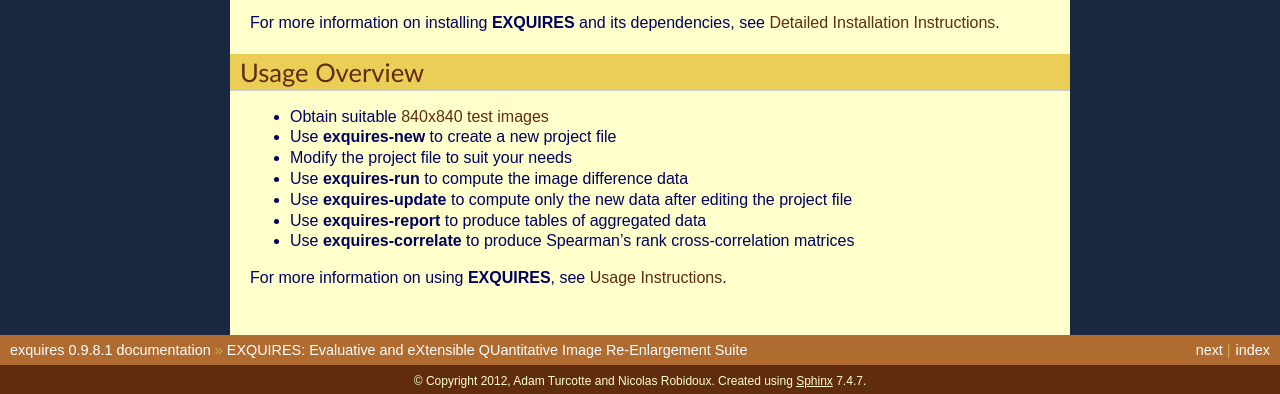
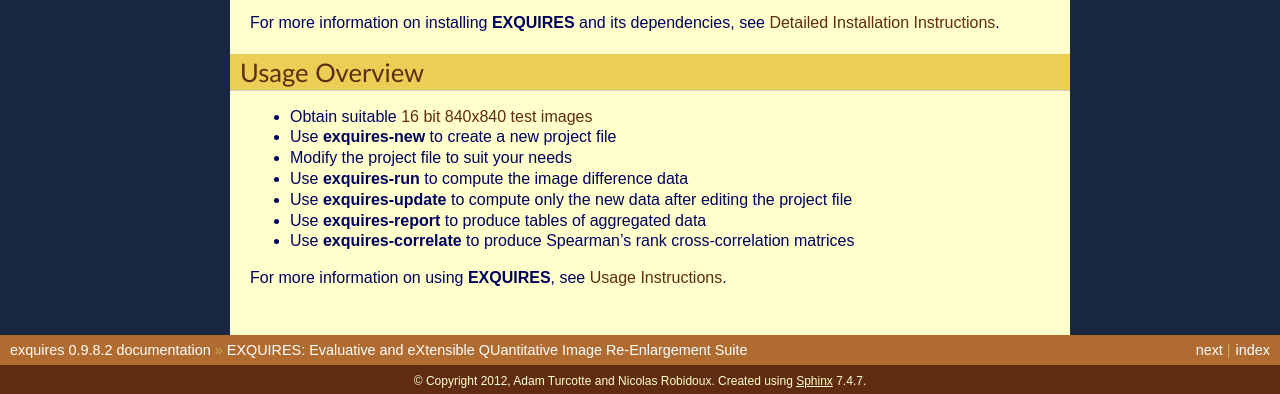
Before and after one commit to aturcotte/exquires, a Sphinx documentation site: the page built from docs/index.rst, in a window 1280 px wide and 900 px high, scrolled down 1121 px. Shown: the part 503-897 px from the top of the window. Built offline with Sphinx 7.4.7, drawn with Linux system fonts in a browser that asks for light colours; formulas are drawn with MathJax 3; some of the changed text lies outside the part shown.

Commit message:
version 0.9.8.2 release

```diff
--- a/README.rst
+++ b/README.rst
@@ -96,7 +96,7 @@
 Usage Overview
 ==============
 
-* Obtain suitable `840x840 test images <http://www.imagemagick.org/download/image-bank/16bit840x840images/>`_
+* Obtain suitable `16 bit 840x840 test images <http://www.imagemagick.org/download/image-bank/16bit840x840images/>`_
 * Use ``exquires-new`` to create a new project file
 * Modify the project file to suit your needs
 * Use ``exquires-run`` to compute the image difference data
--- a/docs/changelog.rst
+++ b/docs/changelog.rst
@@ -1,6 +1,12 @@
 *********
 Changelog
 *********
+
+===============
+Version 0.9.8.2
+===============
+
+* Important bugfix for exquires-update
 
 ===============
 Version 0.9.8.1
--- a/docs/conf.py
+++ b/docs/conf.py
@@ -53,9 +53,9 @@
 # built documents.
 #
 # The short X.Y version.
-version = '0.9.8.1'
+version = '0.9.8.2'
 # The full version, including alpha/beta/rc tags.
-release = '0.9.8.1'
+release = '0.9.8.2'
 
 # The language for content autogenerated by Sphinx. Refer to documentation
 # for a list of supported languages.
@@ -63,7 +63,7 @@
 
 # There are two options for replacing |today|: either, you set today to some
 # non-false value, then it is used:
-today = 'June 26, 2012'
+today = 'June 30, 2012'
 # Else, today_fmt is used as the format for a strftime call.
 #today_fmt = '%B %d, %Y'
 
--- a/docs/index.rst
+++ b/docs/index.rst
@@ -95,7 +95,7 @@
 Usage Overview
 ==============
 
-* Obtain suitable `840x840 test images <http://www.imagemagick.org/download/image-bank/16bit840x840images/>`_
+* Obtain suitable `16 bit 840x840 test images <http://www.imagemagick.org/download/image-bank/16bit840x840images/>`_
 * Use :program:`exquires-new` to create a new project file
 * Modify the project file to suit your needs
 * Use :program:`exquires-run` to compute the image difference data
--- a/docs/setup.rst
+++ b/docs/setup.rst
@@ -68,6 +68,7 @@
     $ CFLAGS="-march=native -O2" CXXFLAGS="-march=native -O2" ./configure --enable-hdri
     $ make
     $ sudo make install
+    $ sudo ldconfig /usr/local/lib
 
 ===================
 Installing EXQUIRES
--- a/exquires/__init__.py
+++ b/exquires/__init__.py
@@ -11,4 +11,4 @@
 
 """Package file for EXQUIRES."""
 
-__version__ = '0.9.8.1'
+__version__ = '0.9.8.2'
--- a/setup.py
+++ b/setup.py
@@ -14,6 +14,9 @@
 """
 
 import os
+
+if sys.version_info < (2, 7):
+    raise Exception("EXQUIRES requires Python 2.7 or higher.")
 
 from setuptools import setup, find_packages
 
```
Also changed, not shown: other parts of README.rst (+1 -1 lines), 4 other files.
